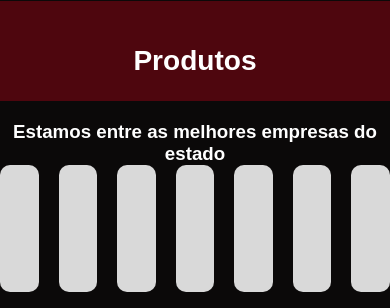
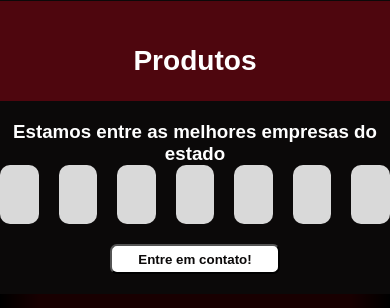
Before and after one commit to Joabe-Albino/Koch-charcutaria, a plain HTML site: page site-kochcharcutaria/view/html/produtos.html in a window 390 px wide. Shown: the part 199-507 px from the top of the page. Drawn offline with Linux system fonts and the light colour scheme; no server answers.

Commit message:
Ta quase pronta, mas tem que arrumar os botãos do produtos

```diff
--- a/site-kochcharcutaria/view/css/produtos.css
+++ b/site-kochcharcutaria/view/css/produtos.css
@@ -138,15 +138,7 @@ nav a:hover{
     color: white;
 }
 
-@media (max-width: 1080px) {
-    .melhores-empresas{
-    text-align: center;
-    display: flex;
-    height: 40%;
-    background-color: #0B0909;
-    color: white;
-    }
-}
+
 .container-empresas{
     background-color: #0B0909;
     padding-bottom: 20px;
@@ -172,6 +164,22 @@ nav a:hover{
 .container-empresas .button{
     display: flex;
     justify-content: center;
+}
+
+@media (max-width: 1080px) {
+    .melhores-empresas{
+    text-align: center;
+    display: flex;
+    height: 40%;
+    background-color: #0B0909;
+    color: white;
+    }
+    .container-empresas .empresa{
+    background: #D9D9D9;
+    max-width: 15vh;
+    height: 7vh;
+    border-radius: 10px;
+    }
 }
 
 #b3{
```
